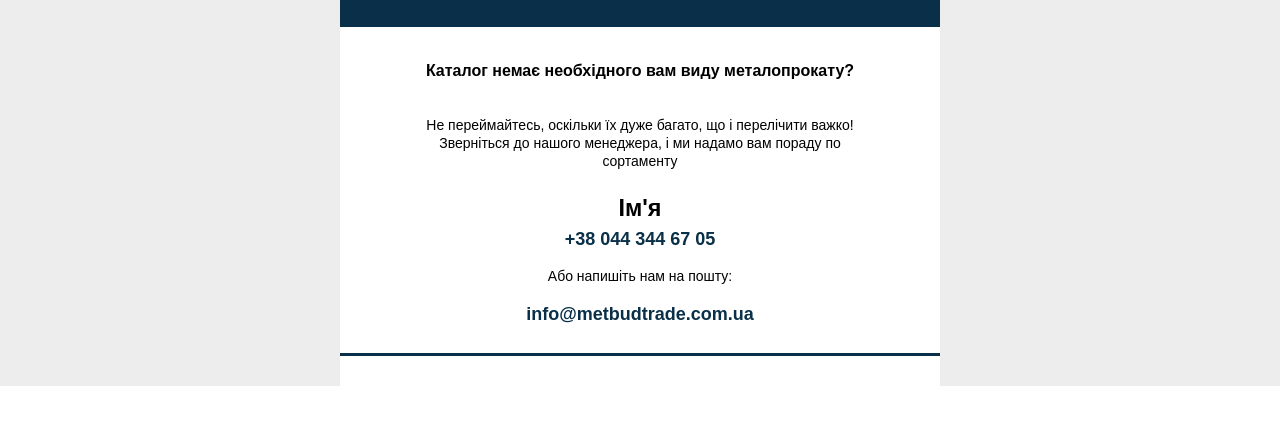
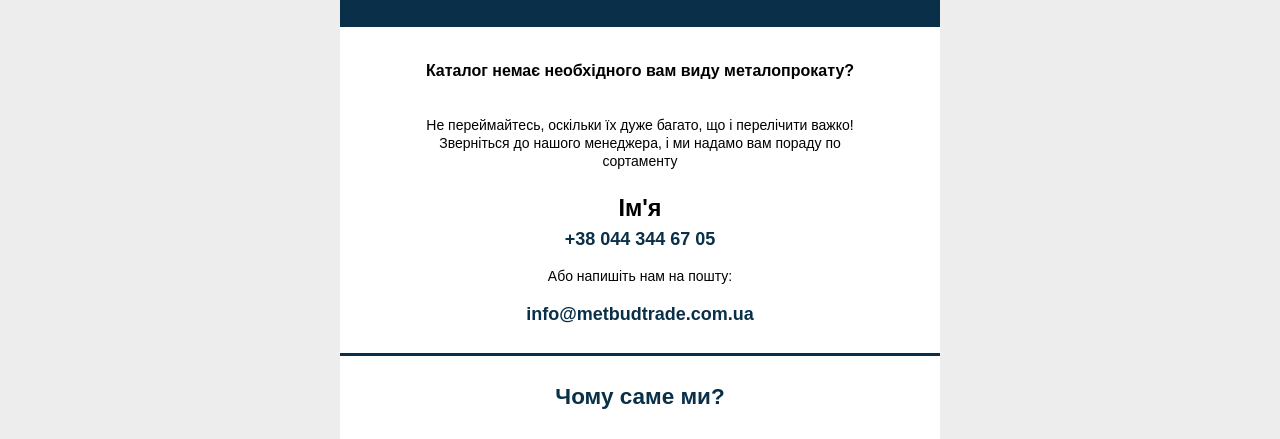
Before and after one commit to max-tsymba/Metbudtrade-email, a plain HTML site: page index.html in a window 1280 px wide. Shown: the part 1397-1836 px from the top of the page. Before the commit the page ends 1783 px from the top, so only its background shows below. Drawn offline with Linux system fonts and the light colour scheme.

Commit message:
why we - title table section

```diff
--- a/index.html
+++ b/index.html
@@ -377,9 +377,17 @@
         </tr>
         <tr>
             <td>
-                <table class="сontent table-480" cellpadding="0" cellspacing="0" width="600" align="center" bgcolor="#ffffff">
+                <table class="why-title table-480" cellpadding="0" cellspacing="0" width="600" align="center" bgcolor="#ffffff">
                     <tr>
-                        <td height="30" bgcolor="#ffffff"></td>
+                        <td height="15" bgcolor="#ffffff"></td>
+                    </tr>
+                    <tr>
+                        <td align="center" style="color:#093048;font-family: Arial, Helvetica, sans-serif; font-size: 15px;">
+                            <h2>Чому саме ми?</h2>
+                        </td>
+                    </tr>
+                    <tr>
+                        <td height="15" bgcolor="#ffffff"></td>
                     </tr>
                 </table>
             </td>
```
